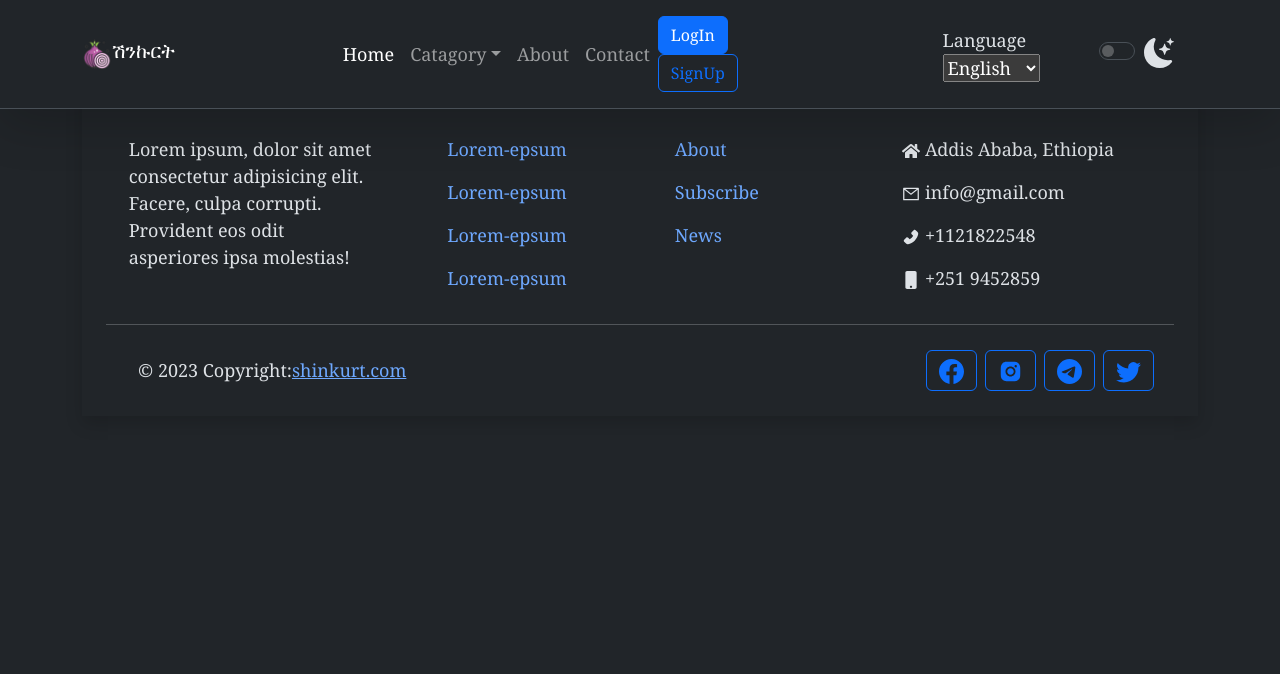
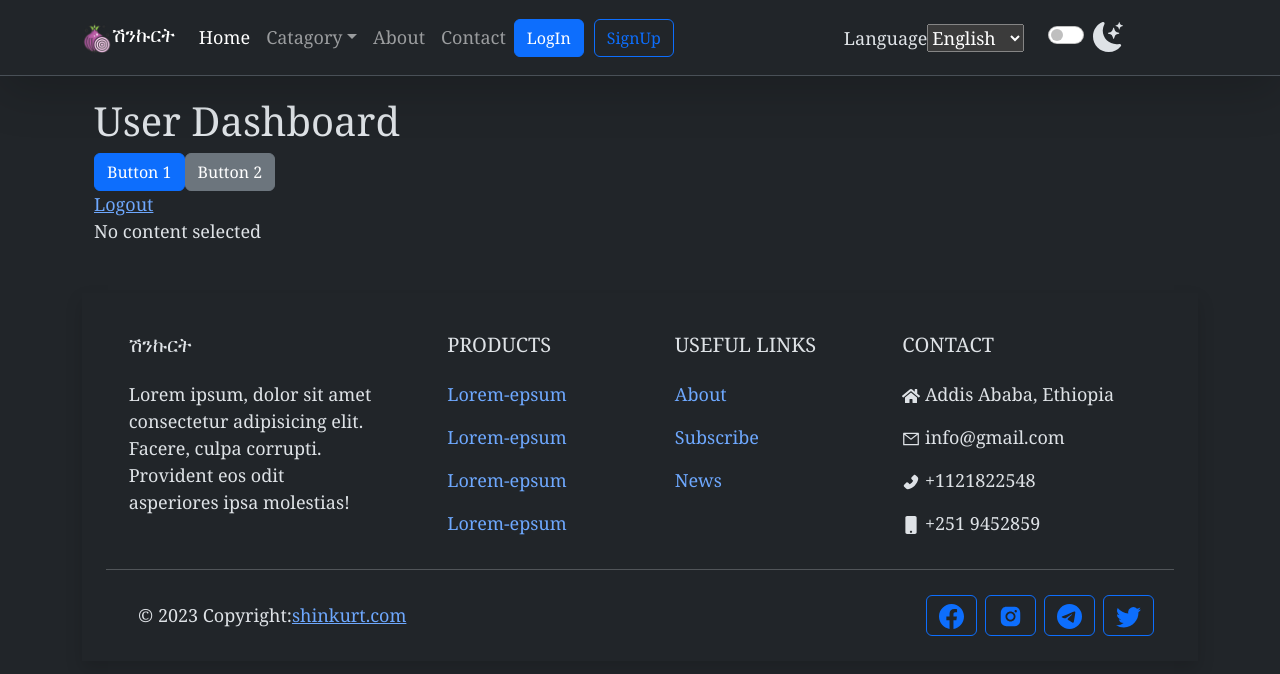
Before and after one commit to yisMeb/shinkurtMarket, a React (Create React App) app in the folder FrontEnd/shinkurtfront/: page /testdashboard in a window 1280 px wide. Shown: the top 674 px of the page. Built offline with nearby package versions, Linux system fonts and the light colour scheme.

Commit message:
Dashboard 2

```diff
--- a/FrontEnd/shinkurtfront/src/App.js
+++ b/FrontEnd/shinkurtfront/src/App.js
@@ -12,6 +12,7 @@ import Commodity from './components/Markets/Commodity';
 import Signin from './components/Signin';
 import Signup from './components/Signup';
 import UserDashboard from './components/Dashbord/UserDashboard';
+import TestDashboard from './components/Dashbord/TestDashboard';
 import HandleClickHistory from './components/Histories/HandleClickHistory';
 import { I18nextProvider, useTranslation } from 'react-i18next';
 import i18n from 'i18next';
@@ -49,6 +50,8 @@ function App() {
           <Route path='/signup' element={<Signup />} />
           <Route path='/history' element={<HandleClickHistory />} />
           <Route path='/dashboard' element={<UserDashboard />} />
+          {/* this is a test board to build it from scratch to not touch userdashboard */}
+          <Route path='/testdashboard' element={<TestDashboard />} />
         </Routes>
       </div>
       <Footer />
--- /dev/null
+++ b/FrontEnd/shinkurtfront/src/components/Dashbord/TestDashboard.jsx
@@ -0,0 +1,69 @@
+import React, { useState } from "react";
+import "bootstrap/dist/css/bootstrap.min.css";
+
+const UserDashboard = () => {
+  const [selectedLink, setSelectedLink] = useState(null);
+
+  const handleLinkClick = (link) => {
+    setSelectedLink(link);
+  };
+
+  const renderContent = () => {
+    switch (selectedLink) {
+      case "graph":
+        return <GraphComponent />;
+      case "table":
+        return <TableComponent />;
+      case "dashboard":
+        return <DashboardComponent />;
+      default:
+        return <div>No content selected</div>;
+    }
+  };
+
+  return (
+    <div>
+      {/* Sidebar */}
+      <div className="sidebar">
+        <ul>
+          <li onClick={() => handleLinkClick("graph")}>Graph</li>
+          <li onClick={() => handleLinkClick("table")}>Table</li>
+          <li onClick={() => handleLinkClick("dashboard")}>Dashboard</li>
+        </ul>
+      </div>
+
+      {/* Main Content */}
+      <div className="container">
+        {/* Header */}
+        <div className="header">
+          <h1>User Dashboard</h1>
+          <div className="buttons">
+            <button className="btn btn-primary">Button 1</button>
+            <button className="btn btn-secondary">Button 2</button>
+            {/* Add more buttons if needed */}
+          </div>
+          <div className="logout">
+            <a href="#">Logout</a>
+          </div>
+        </div>
+
+        {/* Central Area */}
+        <div className="central-area">{renderContent()}</div>
+      </div>
+    </div>
+  );
+};
+
+const GraphComponent = () => {
+  return <div>Graph Component</div>;
+};
+
+const TableComponent = () => {
+  return <div>Table Component</div>;
+};
+
+const DashboardComponent = () => {
+  return <div>Dashboard Component</div>;
+};
+
+export default UserDashboard;
--- a/FrontEnd/shinkurtfront/src/components/Dashbord/UserDashboard.jsx
+++ b/FrontEnd/shinkurtfront/src/components/Dashbord/UserDashboard.jsx
@@ -5,6 +5,7 @@ import "./Scenes/line";
 import Line from "./Scenes/line";
 import moment from "moment";
 import Button from "react-bootstrap/Button";
+import { json } from "node:stream/consumers";
 
 const Sidebar = () => {
   return (
@@ -34,11 +35,11 @@ const ChartComponent = () => {
   const [endDate, setEndDate] = useState([]);
 
   const handleStartDateChange = (event) => {
-    setStartDate(event.target.value);
+    setStartDate(json.toString(event.target.value));
   };
 
   const handleEndDateChange = (event) => {
-    setEndDate(event.target.value);
+    setEndDate(json.toString(event.target.value));
   };
 
   // Rest of the component code...
--- a/FrontEnd/shinkurtfront/src/components/Signin.jsx
+++ b/FrontEnd/shinkurtfront/src/components/Signin.jsx
@@ -24,20 +24,8 @@ const Login = () => {
         Email: email,
         Password: password,
       });
-      //tried to use fetch but it is not working
-      const response2 = await fetch("https://localhost:44372/Login", {
-        method: "POST",
-        headers: {
-          "Content-Type": "application/json",
-        },
-        body: JSON.stringify({
-          Email: email,
-          Password: password,
-        }),
-      });
 
-      //console.log(response.status);
-      console.log(response2.status);
+      console.log(response.status);
       // Handle the response
       const { token } = response.data;
       console.log(token);
@@ -55,7 +43,7 @@ const Login = () => {
 
   if (loggedIn) {
     // Redirect to the user dashboard
-    return <Navigate replace to="/dashboard"/>
+    return <Navigate replace to="/dashboard" />;
   }
 
   return (
```
Also changed, not shown: 19 other files (tests, documents, lock files or other folders).
